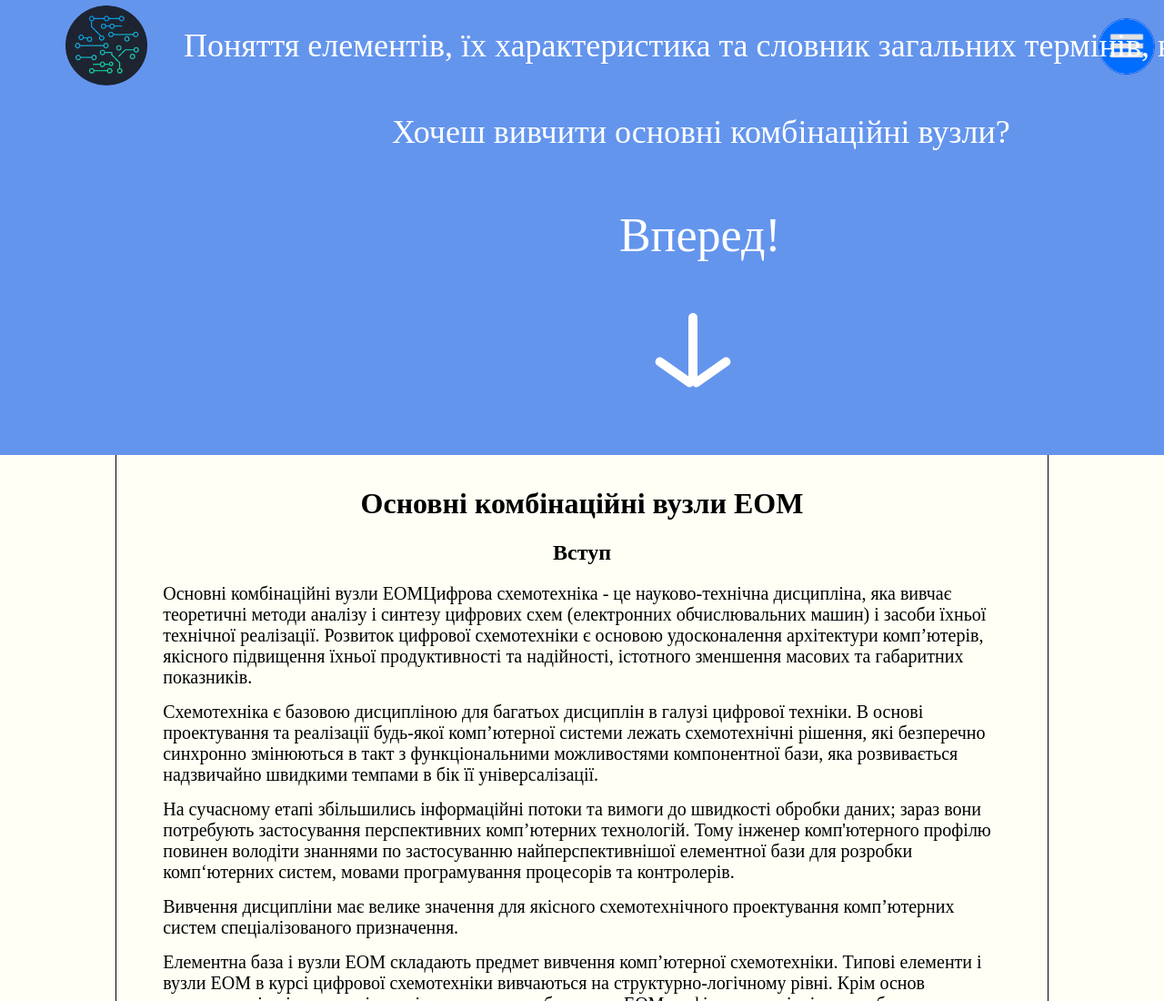
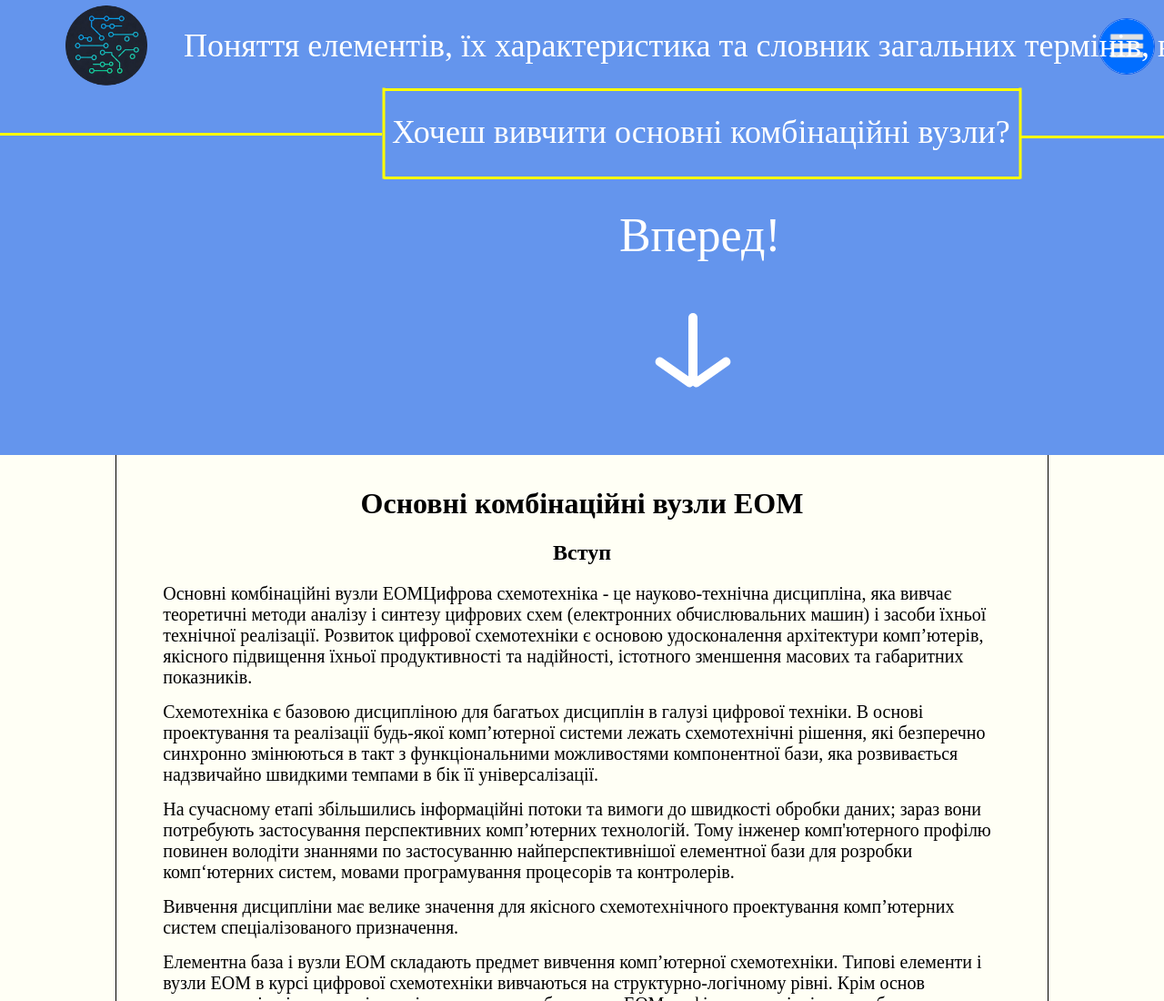
Before and after one commit to Bodya224/SiteTest, a plain HTML site: page index.html in a window 1280 px wide. Shown: the top 1100 px of the page at 91% size. Drawn offline with Linux system fonts and the light colour scheme; a web font is replaced by a local one.

Commit message:
Оновлення вигляду

```diff
--- a/index.html
+++ b/index.html
@@ -38,6 +38,12 @@
                 <div class="arrow_element2"></div>
                 <div class="arrow_element3"></div>
             </div>
+            <div class="arrow_element4"></div>
+            <div class="arrow_element5"></div>
+            <div class="arrow_element6"></div>
+            <div class="arrow_element7"></div>
+            <div class="arrow_element8"></div>
+            <div class="arrow_element9"></div>
         </div>
     </header>
     <div class="text">
--- a/styles.css
+++ b/styles.css
@@ -533,6 +533,62 @@ th {
     bottom: 90px;
 }
 
+.arrow_element4 {
+    position: relative;
+    height: 3px;
+    width: 700px;
+    background-color: yellow;
+    bottom: 320px;
+    left: 400px;
+}
+
+.arrow_element5 {
+    position: relative;
+    height: 3px;
+    width: 700px;
+    background-color: yellow;
+    bottom: 420px;
+    left: 400px;
+}
+
+.arrow_element6 {
+    position: relative;
+    height: 3px;
+    width: 100px;
+    background-color: yellow;
+    bottom: 375px;
+    left: 350px;
+    rotate: 90deg;
+}
+
+.arrow_element7 {
+    position: relative;
+    height: 3px;
+    width: 100px;
+    background-color: yellow;
+    bottom: 378px;
+    left: 1050px;
+    rotate: 90deg;
+}
+
+.arrow_element8 {
+    position: relative;
+    height: 3px;
+    width: 420px;
+    background-color: yellow;
+    bottom: 380px;
+    left: -22px;
+}
+
+.arrow_element9 {
+    position: relative;
+    height: 3px;
+    width: 400px;
+    background-color: yellow;
+    bottom: 380px;
+    left: 1100px;
+}
+
 .box_arrow {
     animation: move 2s ease-in-out infinite;
 }
@@ -560,6 +616,42 @@ th {
 }
 
 @media (max-width:390px) {
+    .arrow_element9 {
+        display: none;
+    }
+
+    .arrow_element8 {
+        display: none;
+    }
+
+    .arrow_element7 {
+        display: none;
+    }
+
+    .arrow_element6 {
+        display: none;
+    }
+
+    .arrow_element5 {
+        display: none;
+    }
+
+    .arrow_element4 {
+        display: none;
+    }
+
+    .arrow_element3 {
+        display: none;
+    }
+
+    .arrow_element2 {
+        display: none;
+    }
+
+    .arrow_element1 {
+        display: none;
+    }
+
     p {
         width: 95%;
     }
```
